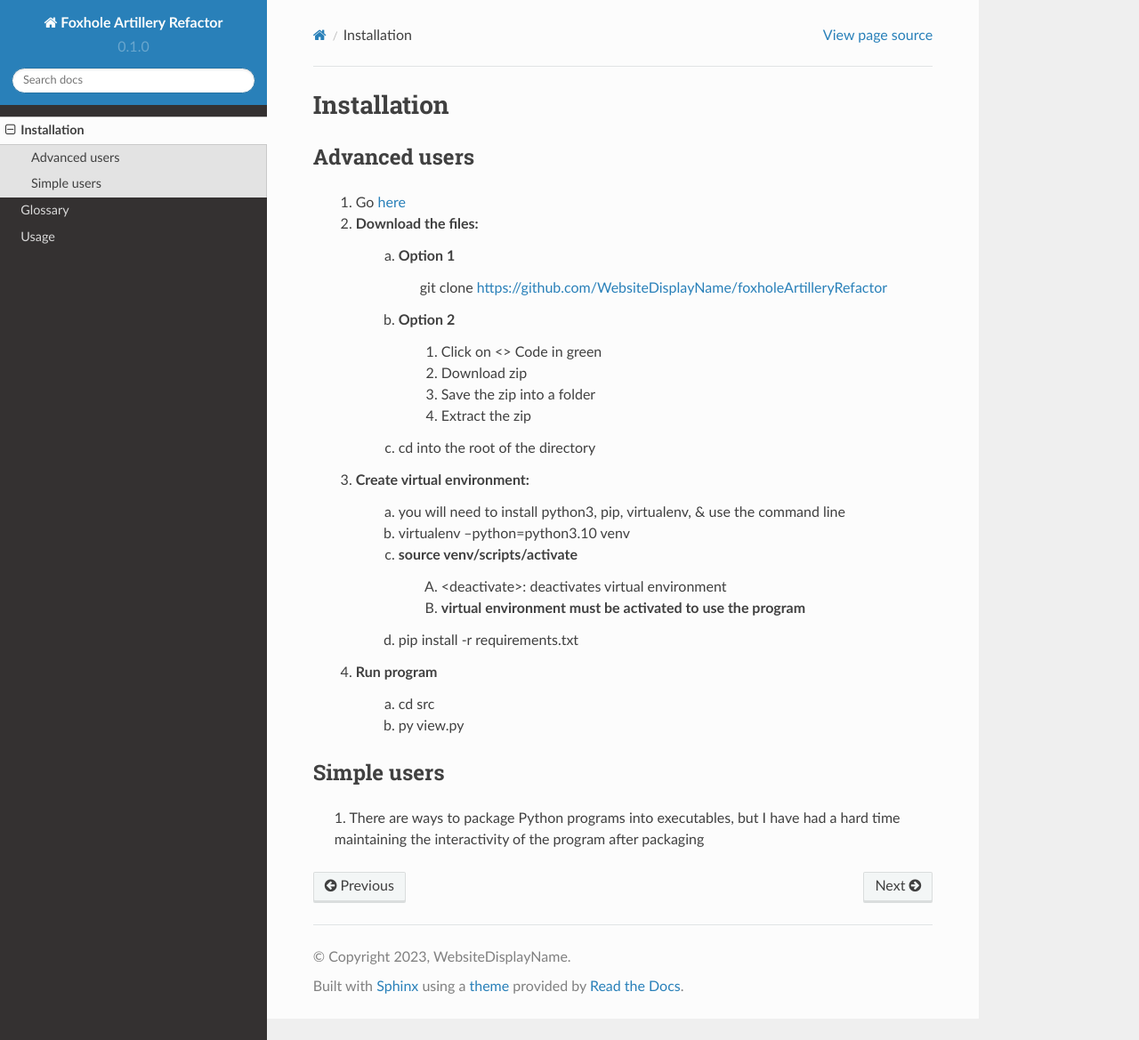
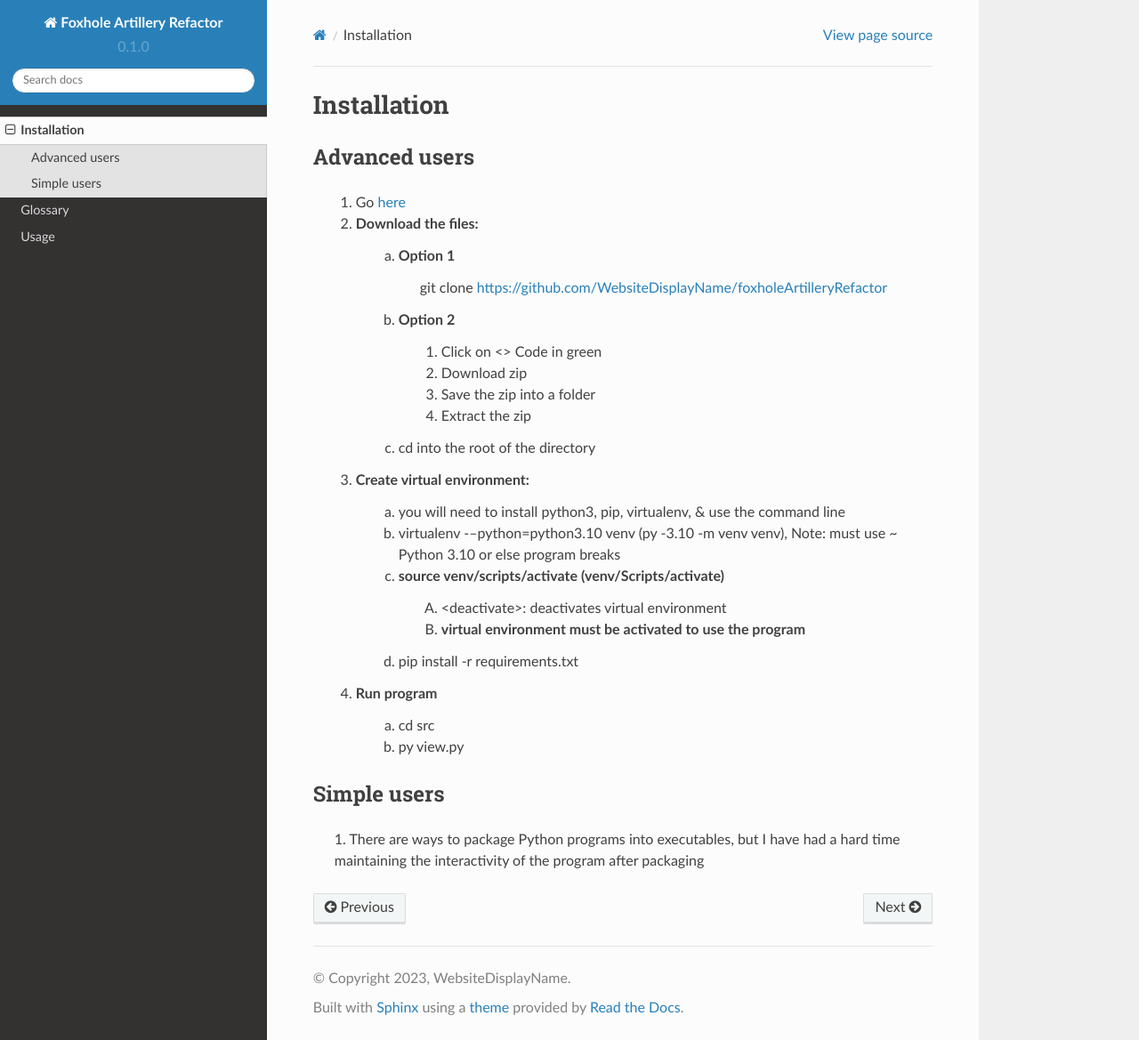
Before and after one commit to WebsiteDisplayName/foxholeArtilleryRefactor, a Sphinx documentation site: the page built from docs/source/installation.rst, in a window 1280 px wide and 1169 px high. Shown: the whole window at 89% size. Built offline with Sphinx 7.4.7 and the Read the Docs theme 2.0.0, drawn with Linux system fonts in a browser that asks for light colours.

Commit message:
fixed doc errors: installation, glossary

```diff
--- a/docs/source/glossary.rst
+++ b/docs/source/glossary.rst
@@ -23,7 +23,7 @@ Advanced functions
 ------------------
     :Grid Conv.: Converts grid coordinates, i.e. "G9K3K7" or "G9K3", and pushes to *Spotter* to *Target*
     :ST Master: function that globally changes *Spotter* to *Target* values
-    :SG Master: function that globally changes *Spotter* to *Target* values based on new spotter position to reference Gun
+    :SG Master: function that globally changes *Spotter* to *Gun* values based on new spotter position to reference Gun
 
     :Wind Flag: function that calculates and globally pushes *Wind Azimuth* based on fly & hoist end, i.e. tip of flag vs. pole
     :distSF: Distance from *Spotter* to *Flag* (fly end/flag tip)
--- a/docs/source/installation.rst
+++ b/docs/source/installation.rst
@@ -16,8 +16,8 @@ Advanced users
 
     3. Create virtual environment:
         a. you will need to install python3, pip, virtualenv, & use the command line
-        b. virtualenv --python=python3.10 venv
-        c. source venv/scripts/activate
+        b. virtualenv -–python=python3.10 venv (py -3.10 -m venv venv), Note: must use ~ Python 3.10 or else program breaks
+        c. source venv/scripts/activate (venv/Scripts/activate)
             A. <deactivate>: deactivates virtual environment
             B. **virtual environment must be activated to use the program**
         d. pip install -r requirements.txt
```
